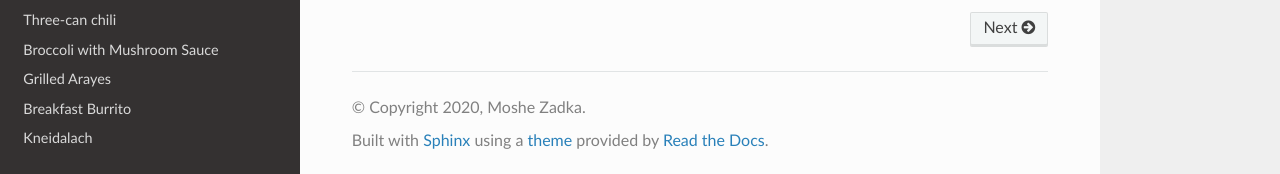
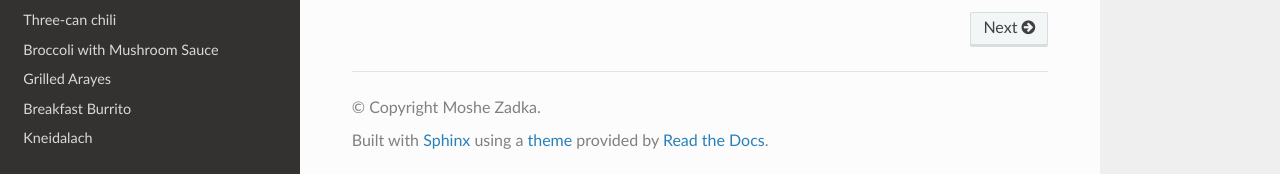
Before and after one commit to moshez/recipes, a Sphinx documentation site: the page built from doc/index.rst, in a window 1280 px wide and 1213 px high. Shown: the part 1036-1210 px from the top of the window. Built offline with Sphinx 7.4.7 and the Read the Docs theme 2.0.0, drawn with Linux system fonts in a browser that asks for light colours.

Commit message:
checkpoint

```diff
--- a/doc/conf.py
+++ b/doc/conf.py
@@ -1,6 +1,6 @@
-master_doc = 'index'
+root_doc = 'index'
 project = "Moshe'z Recipes"
-copyright = '2020, Moshe Zadka'
+copyright = 'Moshe Zadka'
 author = 'Moshe Zadka'
 version = release = ''
 
--- a/noxfile.py
+++ b/noxfile.py
@@ -14,7 +14,7 @@
     )
     print(html)
     session.run("rm", "-rf", output_dir, external=True)
-    session.install("sphinx", "sphinx-rtd-theme")
+    session.install("-r", "requirements.txt")
     session.cd("doc")
     sphinx_cmd = "sphinx-build"
     session.run(sphinx_cmd, "-b", "html", "-W", "-d", doctrees, ".", html)
```
Also changed, not shown: requirements.txt (added, +61 -0 lines), .readthedocs.yaml, 1 other file.
